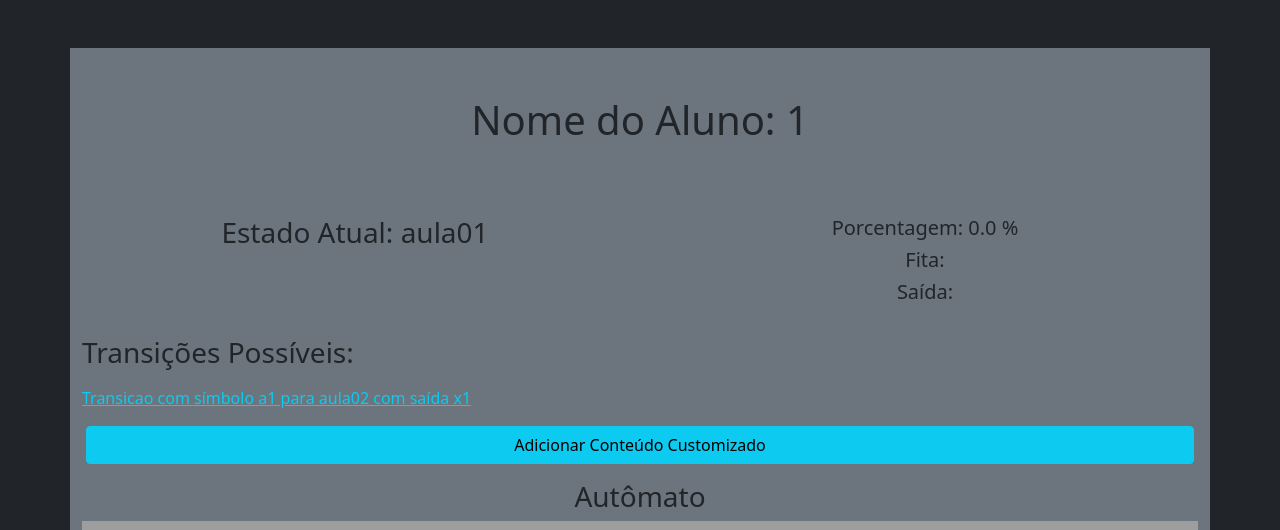
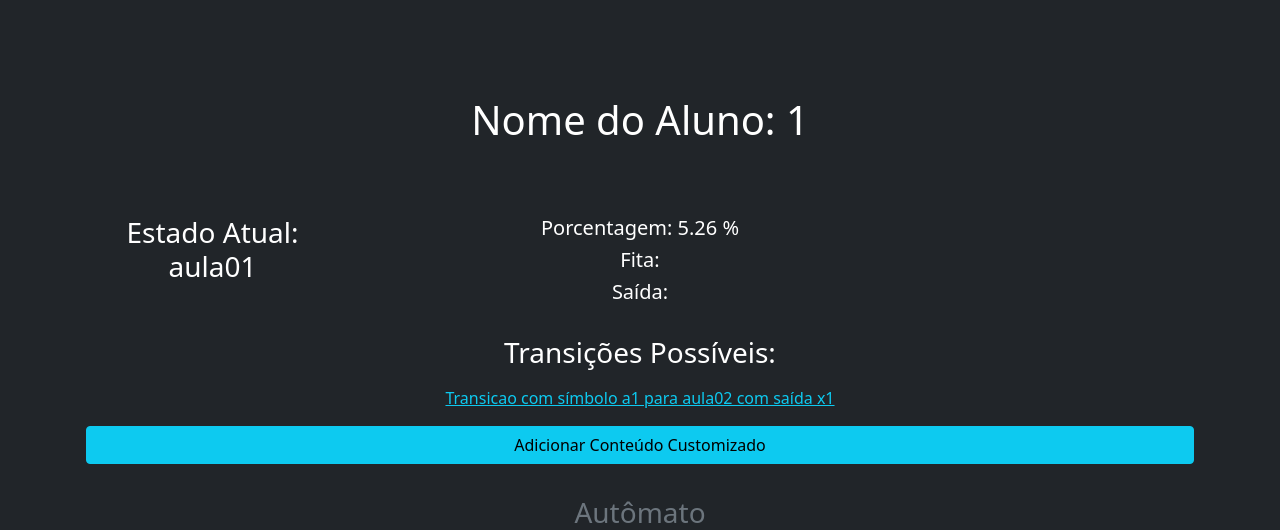
Before and after one commit to IgorFroehner/cursoautomato, a Flask app: page /aluno/1 in a window 1280 px wide. Shown: the top 530 px of the page. Run offline with Flask 2, Linux system fonts and the light colour scheme; grey boxes are pictures that could not be loaded.

Commit message:
melhorias web

```diff
--- a/app.py
+++ b/app.py
@@ -1,6 +1,7 @@
 from flask import Flask
-from flask import render_template, redirect
+from flask import render_template, redirect, send_from_directory
 from automato.estudante import Estudante
+import os
 
 app = Flask(__name__)
 
@@ -9,22 +10,39 @@ estudantes = {}
 @app.route('/')
 def index(name=None):
     alunos = ['igor', 'mateus']
+    for k in estudantes:
+        estudantes[k].initializeWeb()
     return render_template('index.html', alunos=alunos)
 
 @app.route('/aluno/<nome_aluno>')
-@app.route('/aluno/<nome_aluno>/<estado>')
 def estado(nome_aluno, estado=None):
     if not nome_aluno in estudantes:
         est = Estudante(nome_aluno, 4)
         estudantes[nome_aluno] = est
-    if estado==None or estado=='':
         estudantes[nome_aluno].initializeWeb()
-        estado = estudantes[nome_aluno].getEstadoAtual()
 
-    # estudantes[nome_aluno].renderizarAutomato()
-    return render_template('aluno.html', estudante=estudantes[nome_aluno], estado=estado)
+    estudantes[nome_aluno].renderizarAutomato()
+    return render_template('aluno.html', estudante=estudantes[nome_aluno])
 
 @app.route('/fazer_transicao/<nome_aluno>/<simbolo>')
 def fazerTransicao(nome_aluno, simbolo):
     estudantes[nome_aluno].fazerTransicao(simbolo)
-    return redirect(f'/aluno/{nome_aluno}/{estudantes[nome_aluno].getEstadoAtual()}')
+    return redirect(f'/aluno/{nome_aluno}')
+
+
+@app.route('/images/<path:filename>')
+def images(filename):
+    return send_from_directory(os.getcwd()+'/images/', filename, as_attachment=True)
+
+
+@app.after_request
+def add_header(r):
+    """
+    Add headers to both force latest IE rendering engine or Chrome Frame,
+    and also to cache the rendered page for 10 minutes.
+    """
+    r.headers["Cache-Control"] = "no-cache, no-store, must-revalidate"
+    r.headers["Pragma"] = "no-cache"
+    r.headers["Expires"] = "0"
+    r.headers['Cache-Control'] = 'public, max-age=0'
+    return r
--- a/automato/estudante.py
+++ b/automato/estudante.py
@@ -15,7 +15,7 @@ class Estudante:
         self.saida = []  # saida até o momento
         self.automato = None
         self.links = None
-        self.estados_visitados = 0
+        self.estados_visitados = {}
         if n_automato == 1:
             self.automato = Automato().automatoTeste()
         elif n_automato == 2:
@@ -32,6 +32,7 @@ class Estudante:
 
     def initializeWeb(self):
         self.estado_atual = self.automato.getEstadoInicial()
+        self.estados_visitados[self.estado_atual] = True
         self.estado_antigo = self.estado_atual
         self.fita = ''
         self.saida = []
@@ -40,7 +41,7 @@ class Estudante:
         return self.estado_atual
 
     def getProgressoAtual(self):
-        return round(self.estados_visitados * 100 / len(self.automato.Q), 2)
+        return round(len(self.estados_visitados) * 100 / (len(self.automato.Q)), 2)
 
     def renderizarAutomato(self):
         self.grafo.renderDrawMachine(self)
@@ -49,21 +50,17 @@ class Estudante:
         ''' Retorna os links da transição ou None, se retorna None é pq deu erro '''
         self.saida.append(self.automato.getTransicoes(self.estado_atual)[simbolo][1])
 
+        self.estado_antigo = self.estado_atual
         self.estado_atual = self.automato.getTransicoes(self.estado_atual)[simbolo][0].getLabel()
+        self.fita += simbolo
+        if self.estado_atual != self.estado_antigo:
+            self.estados_visitados[self.estado_atual] = True
 
-        # self.grafo.renderDrawMachine(self)
         self.links = self.automato.links[self.automato.getTransicoes(self.estado_atual)[simbolo][1]]
-        abrir_links(self.links)
 
-        if self.estado_atual != self.estado_antigo:
-            self.estados_visitados += 1
-
-        self.fita += simbolo
-        self.estado_antigo = self.estado_atual
-
-        if len(self.automato.getTransicoes(self.estado_atual)) == 0:
-            return None
-        return self.links
+        # if len(self.automato.getTransicoes(self.estado_atual)) == 0:
+        #     return None
+        # return self.links
 
 
     def abrirLinks(self):
@@ -80,7 +77,7 @@ class Estudante:
 
         while True:
             print(f'Estado atual: {self.estado_atual}')
-            print(f'Porcentagem de conclusão do estudo: {round(self.estados_visitados * 100 / len(self.automato.Q), 2)}%')
+            print(f'Porcentagem de conclusão do estudo: {self.getProgressoAtual()}%')
 
             print('Transições possíveis:')
 
@@ -115,7 +112,7 @@ class Estudante:
                     gerar_pagina_links(self.automato.links[self.automato.getTransicoes(self.estado_atual)[simbolo][1]])
 
                     if self.estado_atual != self.estado_antigo:
-                        self.estados_visitados += 1
+                        self.estados_visitados[estado_atual] = True
 
                     self.estado_antigo = self.estado_atual
 
--- a/automato/gera_grafo.py
+++ b/automato/gera_grafo.py
@@ -37,7 +37,7 @@ class Grafo:
                 else:
                     self.graph.edge(estado, estado_saida[0].getLabel(), label=f'({simbolo}, {estado_saida[1]})')
 
-        # self.graph.render(f'{estudante.nome}', format=self.format, directory='../static')
+        self.graph.render(f'{estudante.nome}', format=self.format, directory='./images/')
 
 
 
--- a/automato/gera_site.py
+++ b/automato/gera_site.py
@@ -1,8 +1,11 @@
+
 import webbrowser
+
 
 def abrir_links(links):
     for link in links:
-        webbrowser.open_new_tab(link)
+        webbrowser.open_new_tab(f'{link}')
+
 
 def gerar_pagina_links(links):
     # Abre o arquivo
--- a/templates/aluno.html
+++ b/templates/aluno.html
@@ -13,20 +13,20 @@
 
 <body>
     <div class="container-fluid bg-dark mb-auto mt-auto pt-5 pb-5">
-        <div class="container-lg align-items-center bg-secondary mb-auto mt-auto">
+        <div class="container-lg align-items-center bg-transparent mb-auto mt-auto">
             <div class="row align-content-center">
-                <h1 class="mb-5 mt-5 col-12 text-center">Nome do Aluno: {{estudante.nome}}</h1>
+                <h1 class="mb-5 mt-5 col-12 text-center text-white">Nome do Aluno: {{estudante.nome}}</h1>
             </div>
             <div class="row pt-4">
-                <h3 class="col-6 h3 text-center">Estado Atual: {{estado}}</h3>
-                <div class="col-6 text-center">
-                    <h5 class="h5">Porcentagem: {{estudante.getProgressoAtual()}} %</h3>
-                    <h5 class="h5">Fita: {{estudante.fita}}</h5>
-                    <h5 class="h5">Saída: {{''.join(estudante.saida)}}</h5>
+                <h3 class="col-3 h3 text-center text-white">Estado Atual: {{estudante.estado_atual}}</h3>
+                <div class="col-6 text-center text-white">
+                    <h5 class="h5 text-white">Porcentagem: {{estudante.getProgressoAtual()}} %</h3>
+                    <h5 class="h5 text-white">Fita: {{estudante.fita}}</h5>
+                    <h5 class="h5 text-white">Saída: {{''.join(estudante.saida)}}</h5>
                 </div>
             </div>
-            <div class="row pt-4">
-                <h3 class="h3 mb-3">Transições Possíveis:</h3>
+            <div class="row pt-4 text-center">
+                <h3 class="h3 mb-3 text-white">Transições Possíveis:</h3>
 
                 {% for simbolo, transicao in estudante.getTransicoesAtuais().items() %}
                     <a class="link-info" href="/fazer_transicao/{{estudante.nome}}/{{simbolo}}">
@@ -34,22 +34,24 @@
                     </a>
                 {% endfor %}
             </div>
-            <div class="row">
+            <div class="row text-center">
                 {% if estudante.getLinks() %}
-                    <h2 class="h2 text-center">Conteúdo Atual</h2>
+                    <h2 class="h2 mt-2 text-white">Conteúdo Atual</h2>
                     {% for link in estudante.getLinks() %}
                         <a class="link-info" href="{{link}}">
                             {{link}}
                         </a>
                     {% endfor %}
-                    <button class="btn btn-success col-4 flex-fill m-3" onclick="{{estudante.abrirLinks()}}">Abrir conteúdo atual</button>
+                    <button class="btn btn-success col-4 flex-fill m-3"
+                        onclick="window.location.href='{{estudante.abrirLinks()}}'">Abrir conteúdo atual
+                    </button>
                 {% endif %}
                 <button class="btn btn-info col-4 flex-fill m-3">Adicionar Conteúdo Customizado</button>
             </div>
-            <div class="row mb-3">
-                <h3 class="text-center">Autômato</h3>
-                <img src="{{url_for('static', filename=estudante.nome+'.png')}}">
-            </div>
+        </div>
+        <div class="row mb-3 mt-3">
+            <h3 class="text-center text-secondary">Autômato</h3>
+            <img src="{{url_for('images', filename=estudante.nome+'.png')}}">
         </div>
     </div>
 
```
